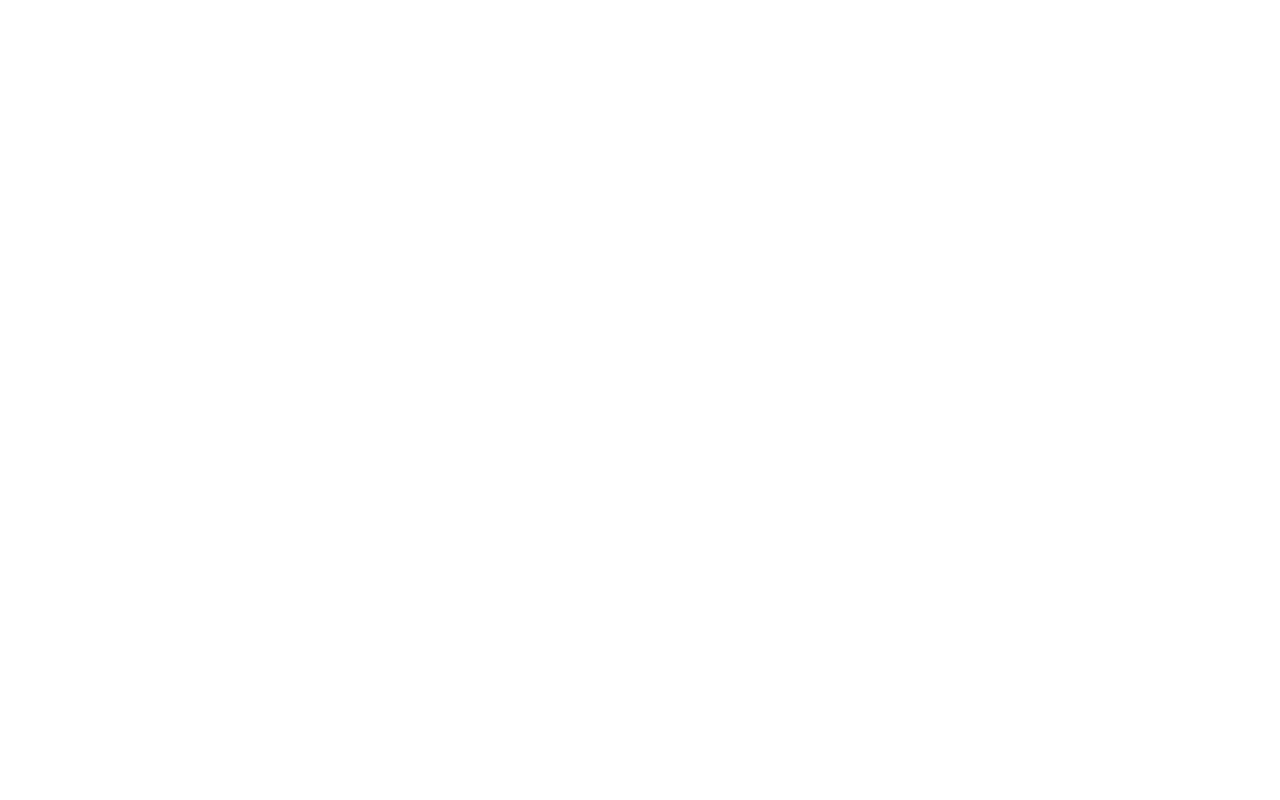
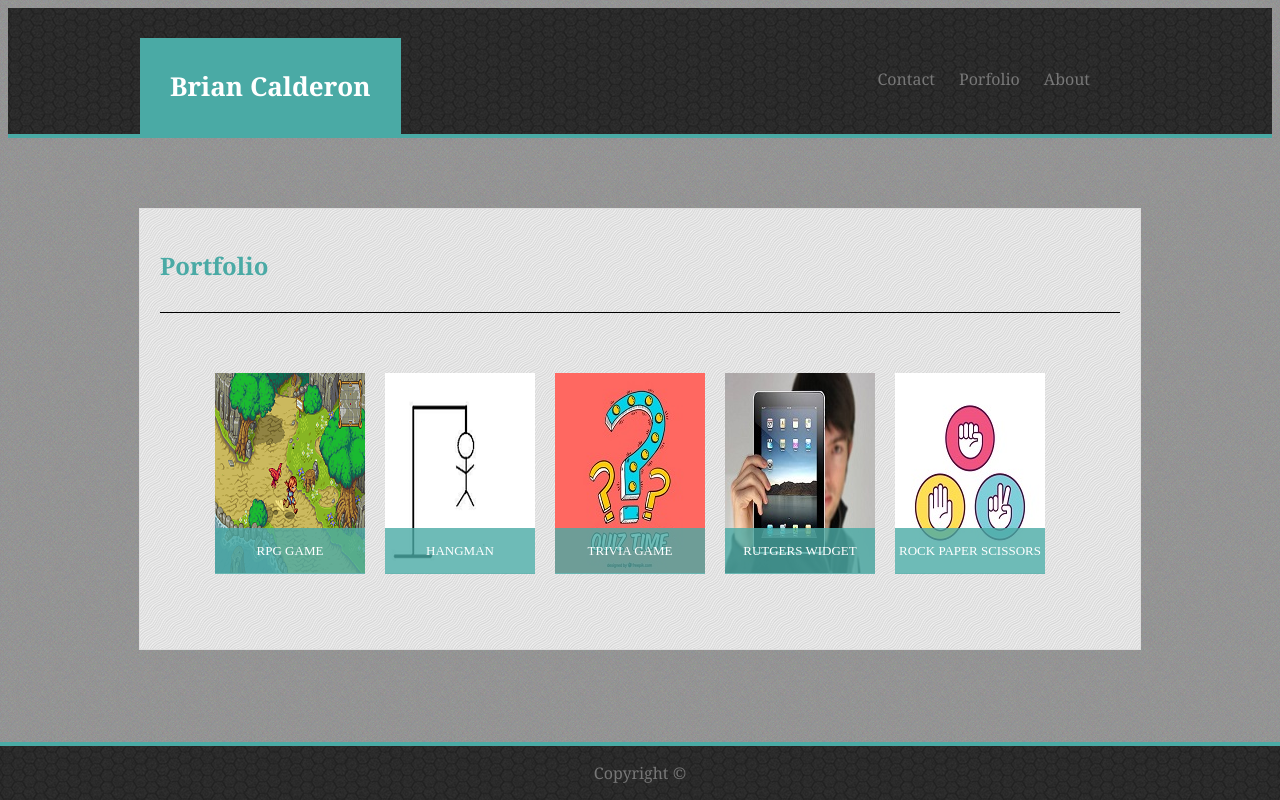
Before and after one commit to Bcalderon400/Basic-Portfolio, a plain HTML site: page portfolio.html in a window 1280 px wide. Drawn offline with Linux system fonts and the light colour scheme.

Commit message:
initial files

```diff
--- a/assests/css/style.css
+++ b/assests/css/style.css
@@ -0,0 +1,135 @@
+/**header**/
+header{
+    width: 100%;
+    background-image: url("../images/dark-honeycomb.png");
+    border-bottom: 4px solid #4aaaa5;
+}
+.header-container{
+    padding: 60px;
+    width: 960px;
+    margin: 0 auto;
+}
+.mini{
+    margin-bottom: -30px;
+    padding-right: 20px;
+}
+a{
+    padding: 10px;
+    text-decoration: none;
+    color: #777777;
+    font-family: 'Georgia', Times, Times New Roman, serif;
+}
+nav{
+    float: right;
+}
+a:hover{
+    background: #4aaaa5;
+}
+.brand{
+    background-color: #4aaaa5;
+    padding: 30px;
+    color: #ffffff;
+    font-weight: bold;
+    font-size: 26px;
+    margin-left: -20px;
+}
+/***main***/
+body{
+    background-image: url("../images/otis_redding.png");
+}
+.about{
+    padding: 20px;
+    background-image: url("../images/diagonal_waves.png");
+    margin: 70px auto;
+    width: 960px;
+    height: 400px;
+    border: 1px solid #dddddd;
+}
+h2{
+    color: #4aaaa5;
+    font-family: 'Georgia', Times, Times New Roman, serif;
+    border-bottom: 1px solid black;
+    padding-bottom: 30px;
+}
+img{
+    padding-top: 20px;
+    float: left;
+    margin-right: 15px;
+}
+p{
+    padding-top: 35px;
+    color: #777777;
+    font-family: 'Arial', 'Helvetica Neue', Helvetica, sans-serif;
+}
+
+/**footer**/
+footer{
+    background-image: url("../images/dark-honeycomb.png");
+    position: fixed;
+    left: 0;
+    bottom: 0;
+    width: 100%;
+    text-align: center;
+    font-family: 'Georgia', Times, Times New Roman, serif;
+    border-top: 4px solid #4aaaa5;
+}
+
+
+/****Contact***/
+input[type=text], select {
+    width: 100%;
+    padding: 12px 20px;
+    margin: 8px 0;
+    display: inline-block;
+    border: 1px solid #ccc;
+    border-radius: 4px;
+    box-sizing: border-box;
+  }
+
+  input[type=submit] {
+    width: 100%;
+    background-color: #4aaaa5;
+    color: white;
+    padding: 14px 20px;
+    margin: 8px 0;
+    border: none;
+    border-radius: 4px;
+  }
+
+  input[type=submit]:hover {
+    background-color: #45a049;
+  }
+
+  .form {
+    border-radius: 5px;
+    font-family: 'Arial', 'Helvetica Neue', Helvetica, sans-serif;
+    padding: 20px;
+    color: #777777
+  }
+
+  /***Portfolio***
+ .hang{
+     font-family: 'Georgia', Times, Times New Roman, serif;
+     position: relative;
+ }
+ .block{
+     position: absolute;
+     background-color: #4aaaa5;
+     color: #ffffff;
+     text-align: center;
+     padding: 0 35px;
+     top: 160px;
+     background: rgba(74, 170, 165, 0.8);
+ }**/
+ #RPG-Game{
+     background-image: url("../images/rpg.png");
+     width: 150px;
+     height: 200px;
+     float: right;
+ }
+ .pg{
+    background: rgba(74, 170, 165, 0.8);
+    text-align: center;
+    text-transform: uppercase;
+    padding-bottom: 20px;
+ }
--- /dev/null
+++ b/assests/css/style2.css
@@ -0,0 +1,103 @@
+/**header**/
+header{
+    width: 100%;
+    background-image: url("../images/dark-honeycomb.png");
+    border-bottom: 4px solid #4aaaa5;
+}
+.header-container{
+    padding: 60px;
+    width: 960px;
+    margin: 0 auto;
+}
+.mini{
+    margin-bottom: -30px;
+    padding-right: 20px;
+}
+a{
+    padding: 10px;
+    text-decoration: none;
+    color: #777777;
+    font-family: 'Georgia', Times, Times New Roman, serif;
+}
+nav{
+    float: right;
+}
+a:hover{
+    background: #4aaaa5;
+}
+.brand{
+    background-color: #4aaaa5;
+    padding: 30px;
+    color: #ffffff;
+    font-weight: bold;
+    font-size: 26px;
+    margin-left: -20px;
+}
+
+
+/***main***/
+body{
+    background-image: url("../images/otis_redding.png");
+}
+.about{
+    padding: 20px;
+    background-image: url("../images/diagonal_waves.png");
+    margin: 70px auto;
+    width: 960px;
+    height: 400px;
+    border: 1px solid #dddddd;
+}
+h2{
+    color: #4aaaa5;
+    font-family: 'Georgia', Times, Times New Roman, serif;
+    border-bottom: 1px solid black;
+    padding-bottom: 30px;
+}
+.projects{
+    margin: 60px 55px;
+}
+#RPG-Game, #Hangman, #trivia, #widget, #rock{
+    margin-right: 20px;
+    width: 150px;
+    height: 200px;
+    float: left;
+}
+#RPG-Game{
+    background-image: url("../images/rpg.png");
+}
+#Hangman{
+    background-image: url("../images/hangman.png");
+}
+#trivia{
+    background-image: url("../images/trivia.jpg");
+}
+#widget{
+    background-image: url("../images/widget.jpg");
+}
+#rock{
+    background-image: url("../images/rock.jpg");
+}
+.pg{
+   background: rgba(74, 170, 165, 0.8);
+   text-align: center;
+   text-transform: uppercase;
+   padding: 15px 0;
+   color: #ffffff;
+   top: 142px;
+   position: relative;
+   font-size: 13px;
+}
+
+
+/**footer**/
+footer{
+    background-image: url("../images/dark-honeycomb.png");
+    position: fixed;
+    left: 0;
+    bottom: 0;
+    width: 100%;
+    text-align: center;
+    font-family: 'Georgia', Times, Times New Roman, serif;
+    border-top: 4px solid #4aaaa5;
+    color: #777777;
+}
--- a/assests/style.css
+++ /dev/null
@@ -1,54 +0,0 @@
-/* http://meyerweb.com/eric/tools/css/reset/
-   v2.0 | 20110126
-   License: none (public domain)
-*/
-
-html, body, div, span, applet, object, iframe,
-h1, h2, h3, h4, h5, h6, p, blockquote, pre,
-a, abbr, acronym, address, big, cite, code,
-del, dfn, em, img, ins, kbd, q, s, samp,
-small, strike, strong, sub, sup, tt, var,
-b, u, i, center,
-dl, dt, dd, ol, ul, li,
-fieldset, form, label, legend,
-table, caption, tbody, tfoot, thead, tr, th, td,
-article, aside, canvas, details, embed,
-figure, figcaption, footer, header, hgroup,
-menu, nav, output, ruby, section, summary,
-time, mark, audio, video {
-	margin: 0;
-	padding: 0;
-	border: 0;
-	font-size: 100%;
-	font: inherit;
-	vertical-align: baseline;
-}
-/* HTML5 display-role reset for older browsers */
-article, aside, details, figcaption, figure,
-footer, header, hgroup, menu, nav, section {
-	display: block;
-}
-body {
-	line-height: 1;
-}
-ol, ul {
-	list-style: none;
-}
-blockquote, q {
-	quotes: none;
-}
-blockquote:before, blockquote:after,
-q:before, q:after {
-	content: '';
-	content: none;
-}
-table {
-	border-collapse: collapse;
-	border-spacing: 0;
-}
-/**MAIN**/
-
-body{
-    max-width: 500px;
-    margin: auto;
-}
--- a/portfolio.html
+++ b/portfolio.html
@@ -4,11 +4,64 @@
     <meta charset="UTF-8">
     <meta name="viewport" content="width=device-width, initial-scale=1.0">
     <meta http-equiv="X-UA-Compatible" content="ie=edge">
-    <title>Portfolio</title>
+    <title>BasicPortfolio</title>
+    <link rel="stylesheet" href="assests/css/style2.css">
+</head>
 
-    <link href="assests/css/style.css" alt="Portfolio">
-</head>
+
+
+<header>
+    <div class="header-container">
+        <div class="mini">
+        <a href="/new.html" class="brand">Brian Calderon</a>
+
+        <nav>
+                <a href="../Basic-Portfolio/contact.html">Contact</a>
+                <a href="../Basic-Portfolio/portfolio.html">Porfolio</a>
+                <a href="../Basic-Portfolio/index.html">About</a>
+        </nav>
+    </div>
+    </div>
+</header>
+
 <body>
+    <div class="about">
+
+    <section>
+        <h2>Portfolio</h2>
+
+            <div class="projects">
+
+                <div id="RPG-Game">
+                    <p class="pg">RPG Game</p>
+                </div>
+
+                <div id="Hangman">
+                        <p class="pg">Hangman</p>
+                    </div>
+
+                 <div id="trivia">
+                         <p class="pg">Trivia Game</p>
+                    </div>
+
+                 <div id="widget">
+                         <p class="pg">Rutgers Widget</p>
+                    </div>
+
+                <div id="rock">
+                        <p class="pg">Rock Paper Scissors</p>
+                     </div>
+
+            </div>
+    </section>
+    </div>
+
 
 </body>
+    <footer>
+
+            <p>Copyright &copy;</p>
+        </footer>
+
+
 </html>
```
Also changed, not shown: contact.html (+45 -12 lines), index.html (+29 -17 lines), assests/images/dark-honeycomb.png (added), assests/images/diagonal_waves.png (added), assests/images/hangman.png (added), assests/images/otis_redding.png (added), assests/images/rock.jpg (added), assests/images/rpg.png (added), assests/images/trivia.jpg (added), assests/images/widget.jpg (added).
